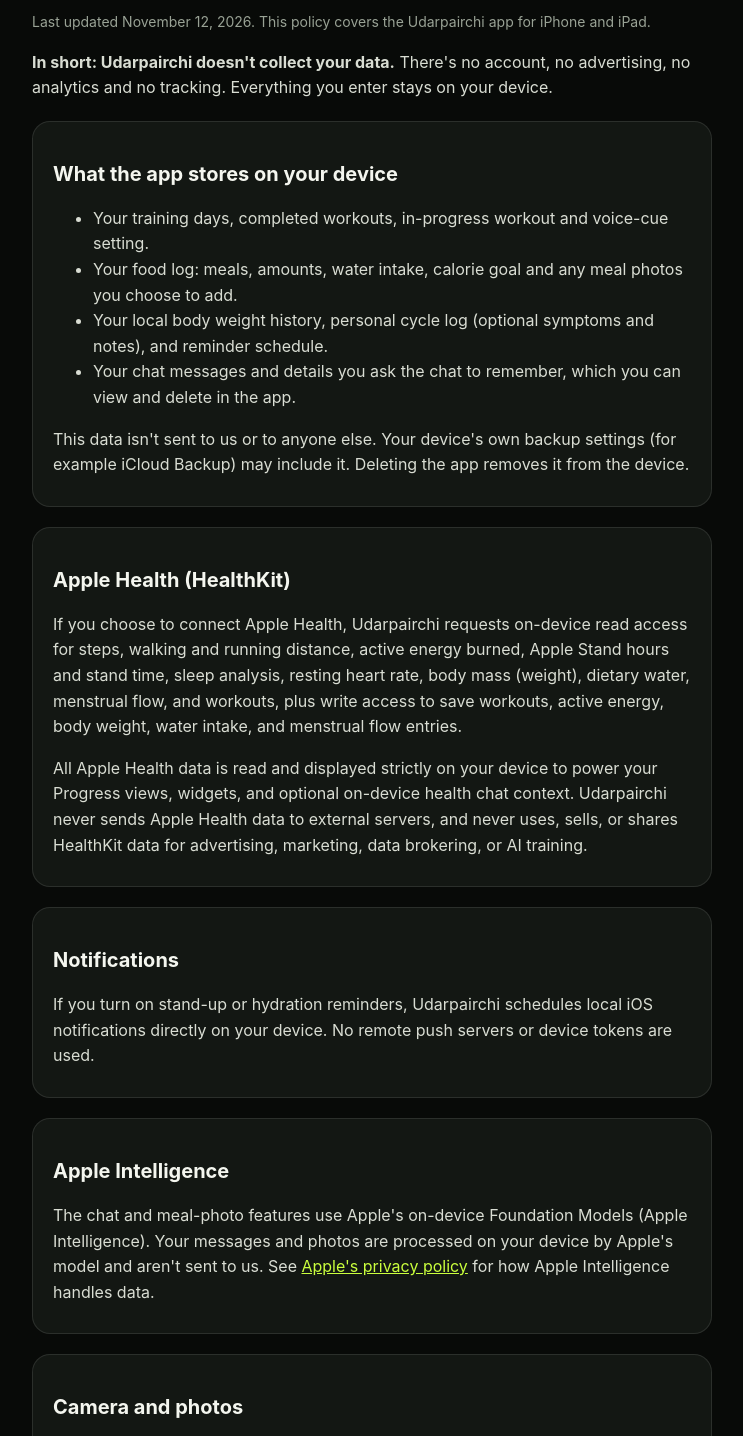
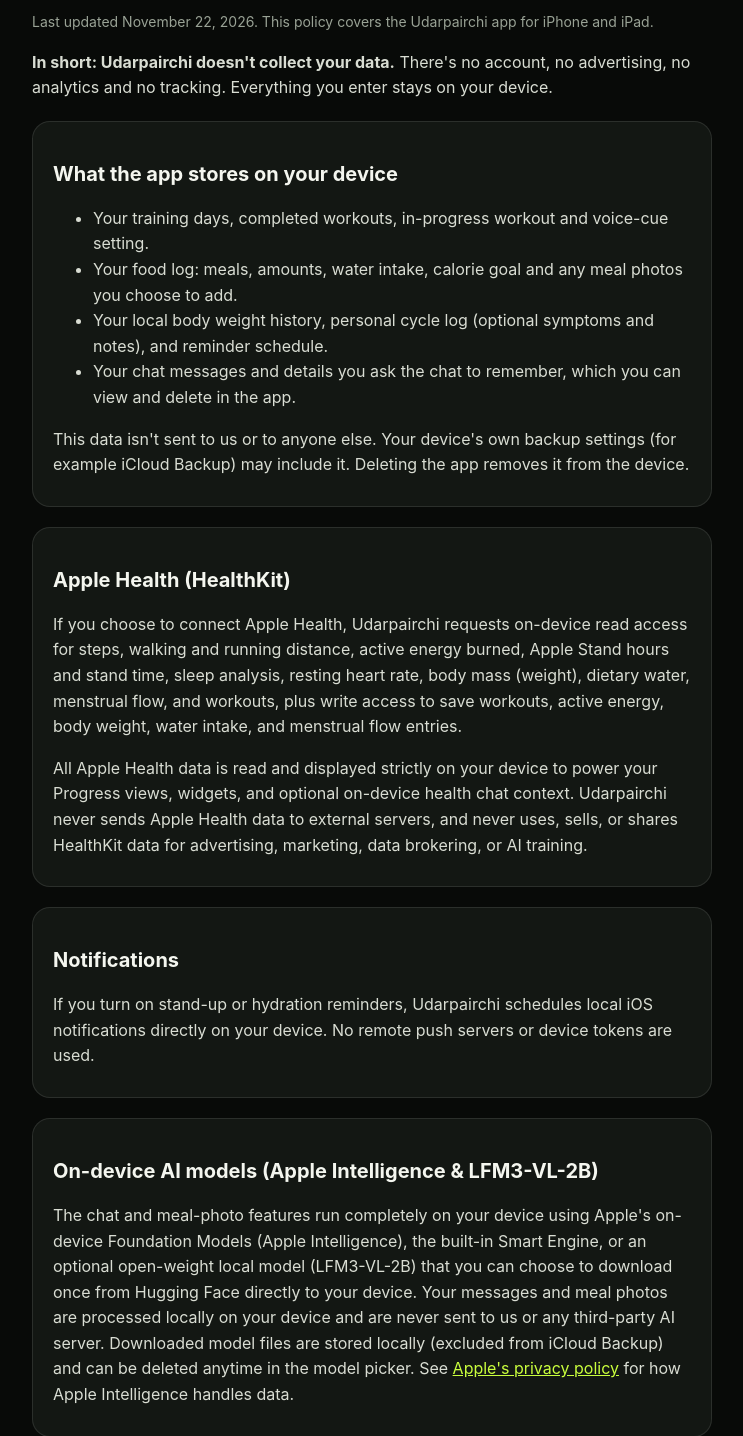
Before and after one commit to vinoth12940/udarpairchi-site, a plain HTML site: page privacy.html in a window 1280 px wide. Shown: the part 117-1553 px from the top of the page, without its empty margins (268-1011 px from the left). Drawn offline with Linux system fonts and the light colour scheme.

Commit message:
Update privacy and support pages for Udarpairchi 1.2 (on-device LFM3-VL-2B & 13,679-food USDA DB)

```diff
--- a/privacy.html
+++ b/privacy.html
@@ -9,7 +9,7 @@ p,li{color:#d9ddd3}.muted{color:var(--muted);font-size:14px}a{color:var(--lime)}
 section{background:var(--surface);border:1px solid var(--line);border-radius:18px;padding:4px 20px 12px;margin-top:20px}
 nav{margin-top:28px;font-size:14px}nav a{margin-right:16px}
 </style></head><body><main><div class="eyebrow">Udarpairchi</div><h1>Privacy policy</h1>
-<p class="muted">Last updated November 12, 2026. This policy covers the Udarpairchi app for iPhone and iPad.</p>
+<p class="muted">Last updated November 22, 2026. This policy covers the Udarpairchi app for iPhone and iPad.</p>
 <p><strong>In short: Udarpairchi doesn't collect your data.</strong> There's no account, no advertising, no analytics and no tracking. Everything you enter stays on your device.</p>
 <section><h2>What the app stores on your device</h2><ul>
 <li>Your training days, completed workouts, in-progress workout and voice-cue setting.</li>
@@ -22,8 +22,8 @@ nav{margin-top:28px;font-size:14px}nav a{margin-right:16px}
 <p>All Apple Health data is read and displayed strictly on your device to power your Progress views, widgets, and optional on-device health chat context. Udarpairchi never sends Apple Health data to external servers, and never uses, sells, or shares HealthKit data for advertising, marketing, data brokering, or AI training.</p></section>
 <section><h2>Notifications</h2>
 <p>If you turn on stand-up or hydration reminders, Udarpairchi schedules local iOS notifications directly on your device. No remote push servers or device tokens are used.</p></section>
-<section><h2>Apple Intelligence</h2>
-<p>The chat and meal-photo features use Apple's on-device Foundation Models (Apple Intelligence). Your messages and photos are processed on your device by Apple's model and aren't sent to us. See <a href="https://www.apple.com/legal/privacy/">Apple's privacy policy</a> for how Apple Intelligence handles data.</p></section>
+<section><h2>On-device AI models (Apple Intelligence &amp; LFM3-VL-2B)</h2>
+<p>The chat and meal-photo features run completely on your device using Apple's on-device Foundation Models (Apple Intelligence), the built-in Smart Engine, or an optional open-weight local model (LFM3-VL-2B) that you can choose to download once from Hugging Face directly to your device. Your messages and meal photos are processed locally on your device and are never sent to us or any third-party AI server. Downloaded model files are stored locally (excluded from iCloud Backup) and can be deleted anytime in the model picker. See <a href="https://www.apple.com/legal/privacy/">Apple's privacy policy</a> for how Apple Intelligence handles data.</p></section>
 <section><h2>Camera and photos</h2>
 <p>The camera is used only when you choose to take a meal photo. The photo picker gives the app only the pictures you select.</p></section>
 <section><h2>Nutrition data</h2>
```
Also changed, not shown: support.html (+2 -2 lines).
